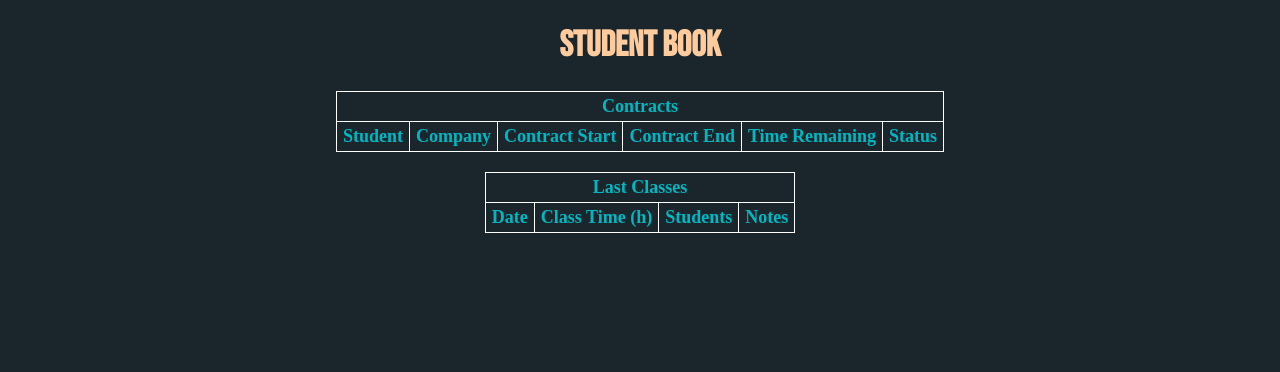
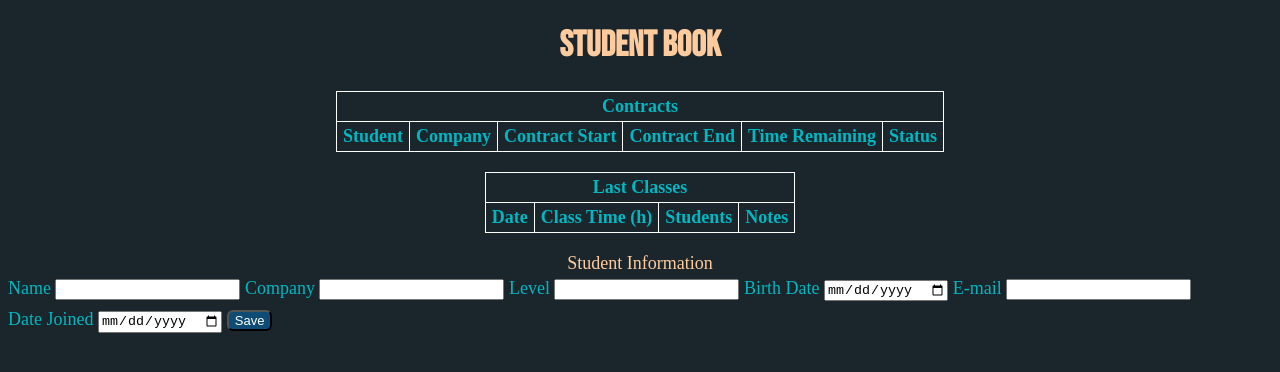
Before and after one commit to guilherme090/student-book, a plain HTML site: page index.html in a window 1280 px wide. Drawn offline with Linux system fonts and the light colour scheme; no server answers.

Commit message:
<fix> turn specific student table into a form

```diff
--- a/index.html
+++ b/index.html
@@ -45,6 +45,45 @@
 
             </tbody>
         </table>
+
+        <!-- specific student information -->
+        <div class="student-info">
+            <label class="form-title">Student Information</label>
+            <span class="form-input">
+                <label for="student-name-input" class="input-label">Name</label>
+                <input type="text" class="data-input" id="student-name-input"/>
+            </span>
+
+            <span class="form-input">
+                <label for="student-company-input" class="input-label">Company</label>
+                <input type="text" class="data-input" id="student-company-input"/>
+            </span>
+
+            <span class="form-input">
+                <label for="student-level-input" class="input-label">Level</label>
+                <input type="text" class="data-input" id="student-level-input"/>
+            </span>
+
+            <span class="form-input">
+                <label for="student-birthdate-input" class="input-label">Birth Date</label>
+                <input type="date" class="data-input" id="student-birthdate-input"/>
+            </span>
+
+            <span class="form-input">
+                <label for="student-email-input" class="input-label">E-mail</label>
+                <input type="email" class="data-input" id="student-email-input"/>
+            </span>
+
+            <span class="form-input">
+                <label for="student-date-joined-input" class="input-label">Date Joined</label>
+                <input type="date" class="data-input" id="student-date-joined-input"/>
+            </span>
+
+            <span class="form-input">
+                <button class="data-input" id="student-birthdate-input"> Save</button>
+            </span>
+
+        </div>
     </div>
 
     <script src="/scripts/jquery.js"></script>
--- a/scripts/student-contract.js
+++ b/scripts/student-contract.js
@@ -64,4 +64,28 @@ function generateStudentsContractTable(data) {
   }
 }
 
+/*
+--- Show information about specific student
+*/
+
+function showSpecificStudent(id) {
+  fetch(`https://student-book.glitch.me/student/${id}`)
+      .then(response => response.json())
+      .then(data => {
+        console.log(data);
+        fillSpecificStudentForm(data);
+      })
+      .catch(error => console.error(error));
+}
+
+function fillSpecificStudentForm(data) {
+  $("#student-name-input").val(data.student.name);
+  $("#student-company-input").val(data.student.company);
+  $("#student-level-input").val(data.student.level);
+  $("#student-birthdate-input").val(data.student.birth_date);
+  $("#student-email-input").val(data.student.email);
+  $("#student-date-joined-input").val(data.student.date_joined);
+}
+
 getStudentsContracts();
+showSpecificStudent(1);
--- a/style.css
+++ b/style.css
@@ -20,6 +20,10 @@ body {
     font-family: var(--font-family);
 }
 
+.input-label {
+    color: var(--secondary-color);
+}
+
 button {
     border-radius: 6px;
     color: white;
@@ -29,6 +33,17 @@ button {
 
 button:hover {
     background-color: var(--secondary-color);
+}
+
+.form-input {
+    /* white-space: nowrap; */
+    display:inline-block;
+    margin: 4px auto;
+}
+
+.form-title {
+    text-align: center;
+    display: block;
 }
 
 .inactive {
```
